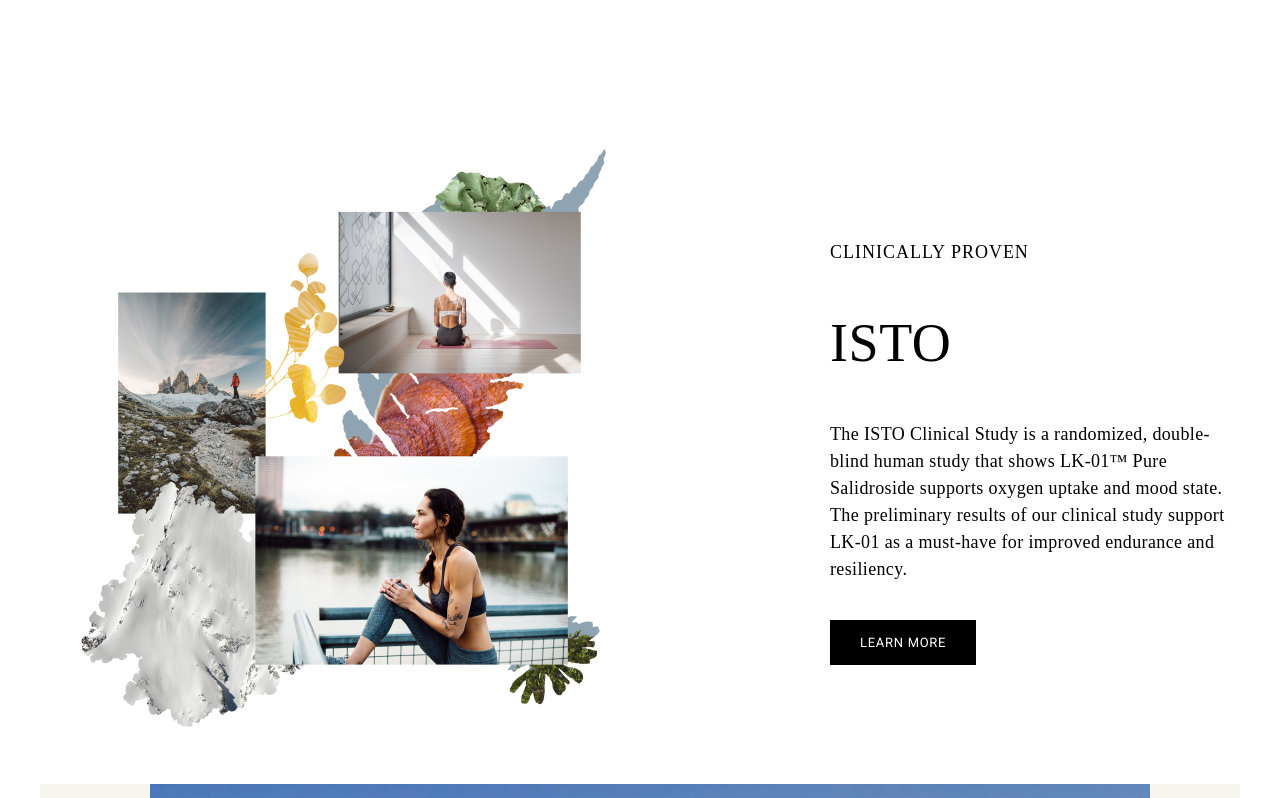
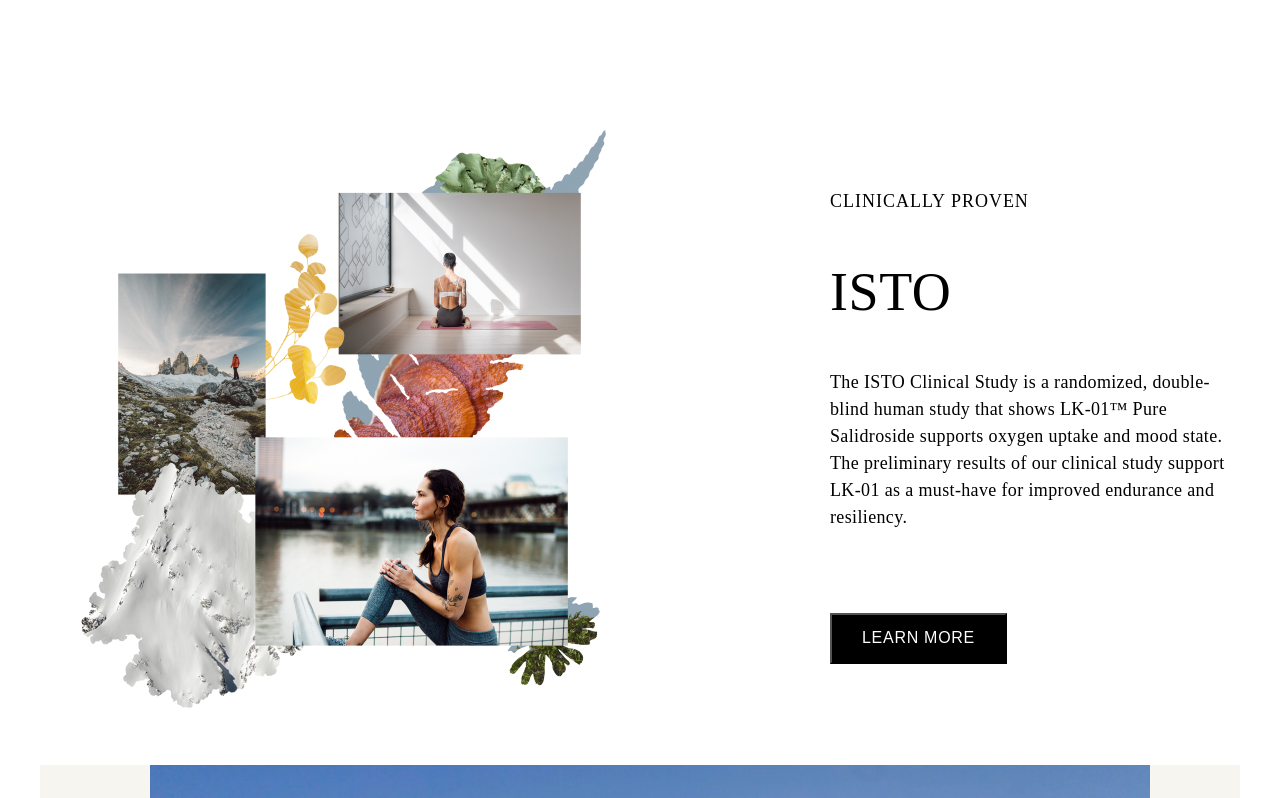
Before and after one commit to Karine2009/my--project, a plain HTML site: page index.html in a window 1280 px wide. Shown: the part 1400-2198 px from the top of the page. Drawn offline with Linux system fonts and the light colour scheme.

Commit message:
my commit

```diff
--- a/css/style.scss
+++ b/css/style.scss
@@ -290,35 +290,35 @@ main {
 
             }
 
-            .btns {
-                margin-top: 50px;
 
-                a {
-                    font-family: Roboto;
-                    width: 147px;
-                    height: 47px;
+
+                button {
+                    font-size: 16px;
+                    background: $black1;
+                    color: $white1;
+                    text-align: center;
+                    letter-spacing: 0.715px;
+                    text-transform: uppercase;
+                    line-height: 16px;
                     font-weight: 400;
-                    font-size: 13px;
-                    line-height: 16px;
-                    letter-spacing: 0.71px;
-                    text-transform: uppercase;
                     text-decoration: none;
-                    color: $white1;
-                    background: $black1;
-                    padding: 15px 30px 15px 30px;
+                    padding: 15px 30px 16px 30px;
+                    margin-top: 64px;
 
                 }
-            }
+
 
         }
 
-        .proven {
+
             .img {
                 width: 600px;
                 height: 600px;
             }
 
-        }
+
+
+
     }
 
     .wrapper_parent {
--- a/index.html
+++ b/index.html
@@ -13,7 +13,7 @@
     <nav>
         <div class="nav container">
             <div class="nav_menu">
-            <p>LK-01 Pure Salidroside Clinically Proven to Improve Resiliency and Mood</p>
+                <a href="#">LK-01 Pure Salidroside Clinically Proven to Improve Resiliency and Mood</a>
             </div>
         </div>
 
@@ -70,18 +70,17 @@
                 <h1>CLINICALLY PROVEN</h1>
                 <h2>ISTO</h2>
                 <p>The ISTO Clinical Study is a randomized, double-blind human study that shows LK-01™ Pure Salidroside supports oxygen uptake and mood state. The preliminary results of our clinical study support LK-01 as a must-have for improved endurance and resiliency.</p>
-                <div class="btns">
-                    <a href="#">LEARN MORE</a>
+                <div class="#">
+                    <button>Learn more</button>
                 </div>
             </div>
-            <div class="proven">
-                <div class="img">
-                    <img src="./img/IMAGE (3).jpg" alt="img3">
-                </div>
-
+            <div class="img">
+                <img src="./img/IMAGE (3).jpg" alt="img3">
             </div>
 
         </div>
+
+
 
         <div class="wrapper_parent container">
             <div class="parent">
@@ -185,7 +184,6 @@
                 <button> View Salidroside studies on PubMed</button>
             </div>
 
-
     </main>
 
 
```
Also changed, not shown: css/style.css, 1 other file.
